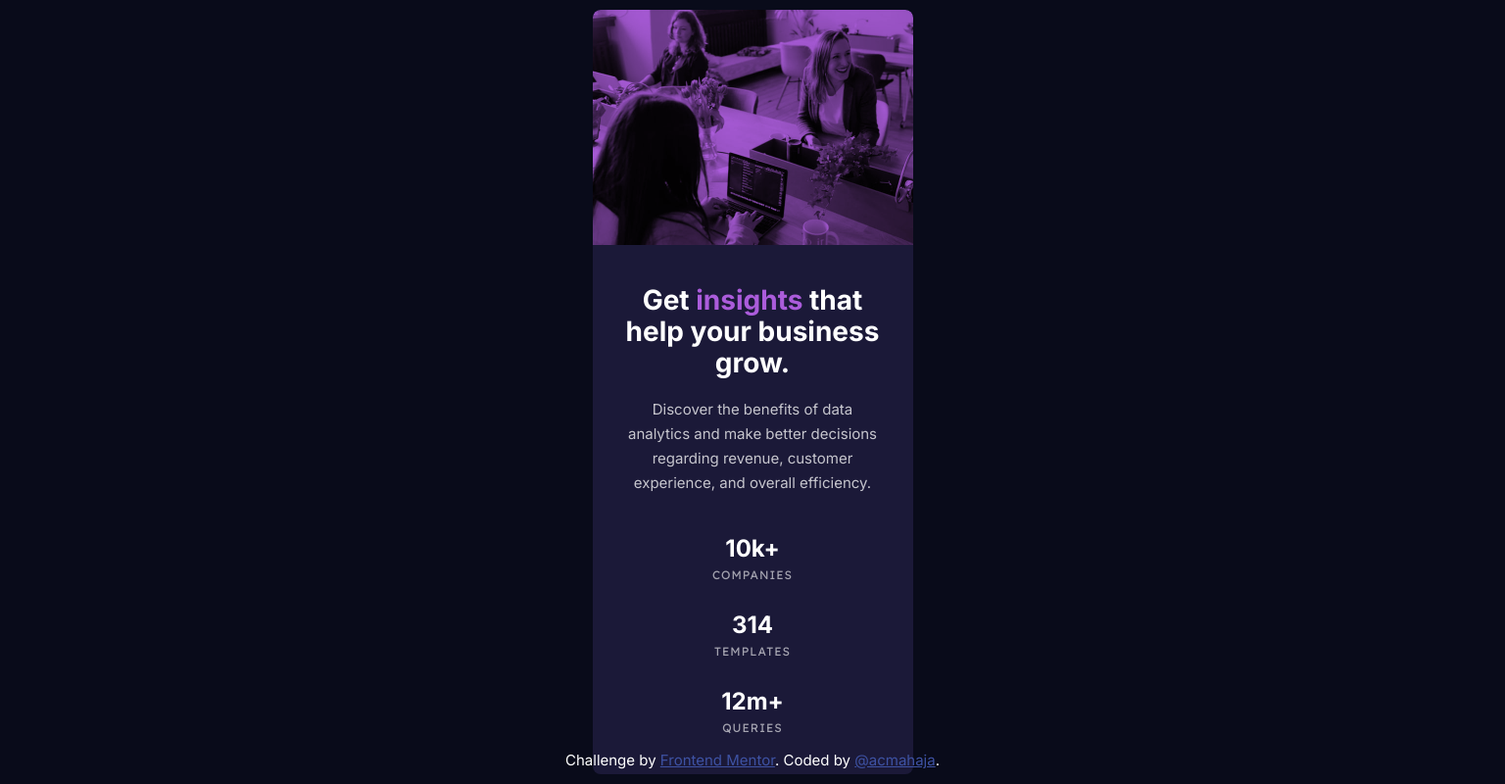
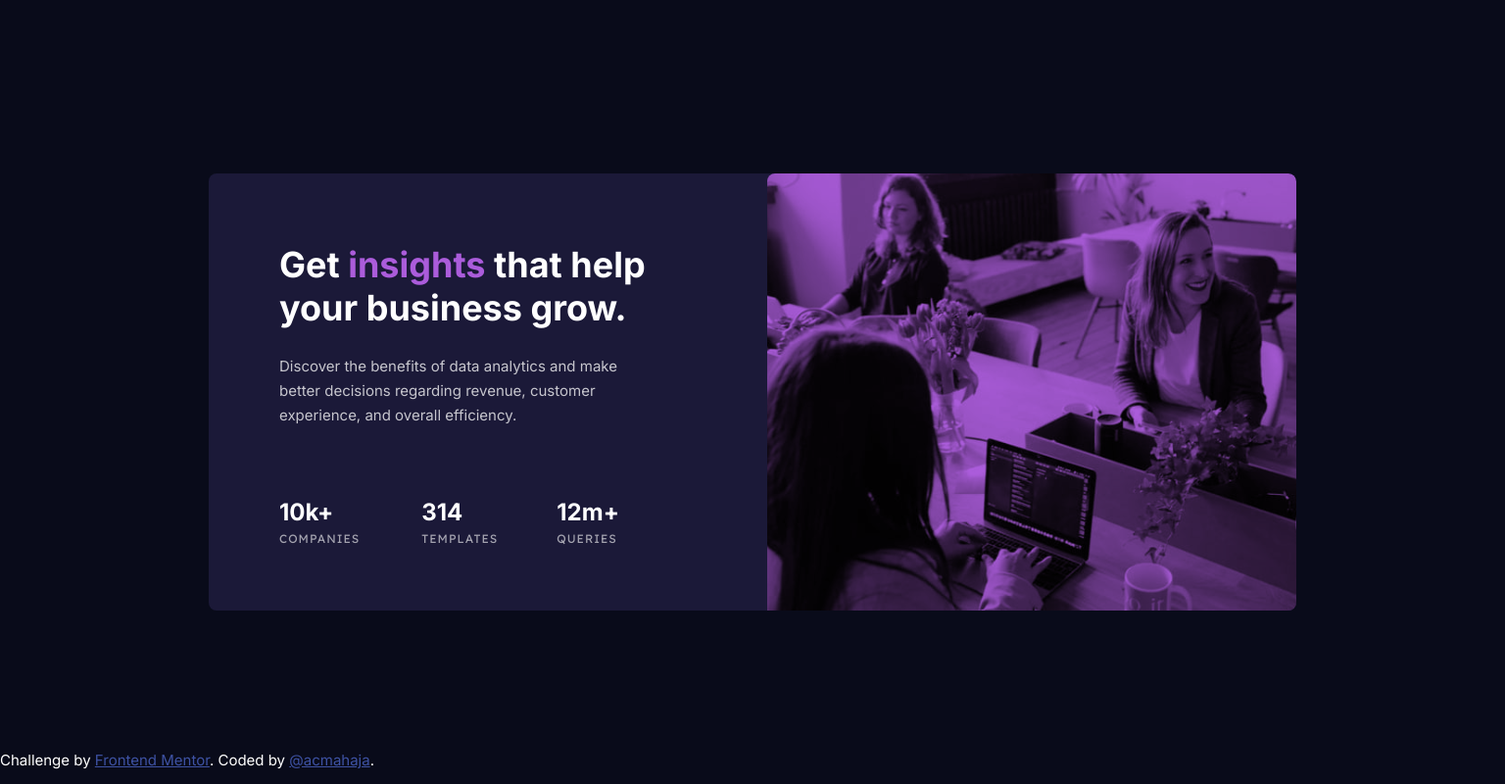
Before and after one commit to acmahaja/stats-preview-card-component, a plain HTML site: page index.html in a window 1536 px wide. Shown: the whole page at 98% size. Drawn offline with Linux system fonts and the light colour scheme.

Commit message:
Completed desktop view

```diff
--- a/style.css
+++ b/style.css
@@ -63,7 +63,6 @@ body {
   font-weight: 700;
   font-size: 28px;
   line-height: 32px;
-  text-align: center;
   color: #ffffff;
   margin-top: 8px;
 }
@@ -79,7 +78,6 @@ body {
   font-weight: 400;
   font-size: 15px;
   line-height: 25px;
-  text-align: center;
   color: #ffffff;
   mix-blend-mode: normal;
   opacity: 0.75;
@@ -101,10 +99,6 @@ body {
   font-weight: 700;
   font-size: 24px;
   line-height: 29px;
-  /* identical to box height */
-
-  text-align: center;
-
   color: #ffffff;
 }
 
@@ -116,7 +110,6 @@ body {
   line-height: 25px;
   /* identical to box height, or 208% */
 
-  text-align: center;
   letter-spacing: 1px;
   text-transform: uppercase;
 
@@ -132,7 +125,6 @@ body {
 
 .attribution {
   font-size: 15px;
-  text-align: center;
   color: var(--White);
   position: absolute;
   bottom: 0;
@@ -143,3 +135,63 @@ body {
 .attribution a {
   color: hsl(228, 45%, 44%);
 }
+
+@media only screen and (min-width: 1440px) {
+  #content {
+    width: 1110px;
+    height: 446px;
+    flex-direction: row-reverse;
+  }
+  #image {
+    width: 540px;
+    height: 100%;
+  }
+
+  #information {
+    width: 570px;
+    height: 100%;
+    padding: 71px 95px 71px 72px;
+    margin: 0;
+    text-align: left;
+    -moz-box-sizing: border-box;
+    -webkit-box-sizing: border-box;
+    box-sizing: border-box;
+  }
+
+  #information h1 {
+    margin: 0px;
+    margin-bottom: 25px;
+    font-family: "Inter";
+    font-style: normal;
+    font-weight: 700;
+    font-size: 36px;
+    line-height: 44px;
+  }
+  #information h3 {
+    width: 374px;
+
+    font-family: 'Inter';
+    font-style: normal;
+    font-weight: 400;
+    font-size: 15px;
+    line-height: 25px;
+    color: #FFFFFF;
+    mix-blend-mode: normal;
+    opacity: 0.75;
+    margin: 0px;
+    margin-bottom: 72px;
+
+  }
+
+
+  #information #stats{
+    flex-direction: row;
+  }
+
+  .center-stat {
+    margin: 0px 0px;
+    margin-left: 63px;
+    margin-right: 60px
+  }
+
+}
```
